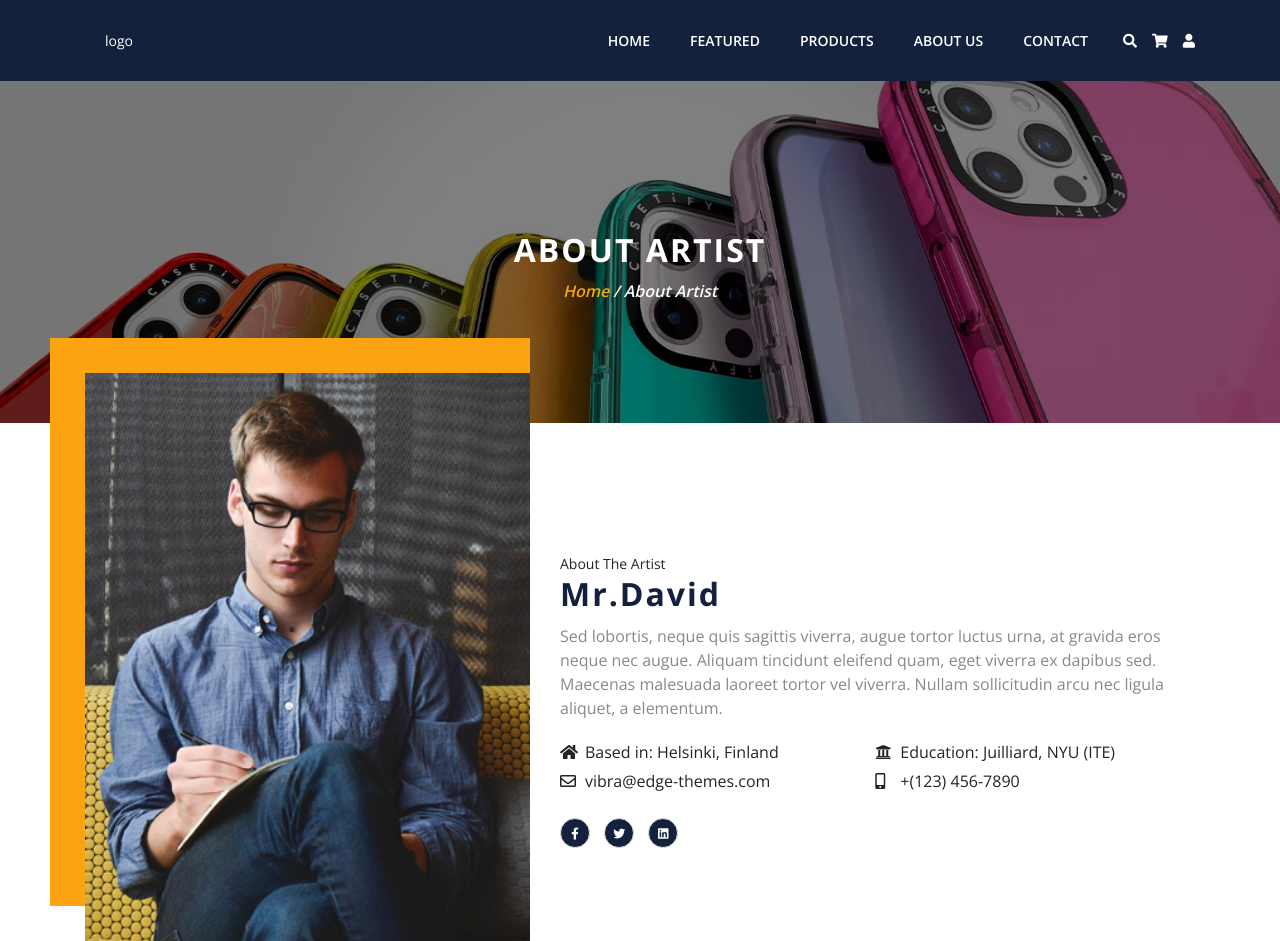
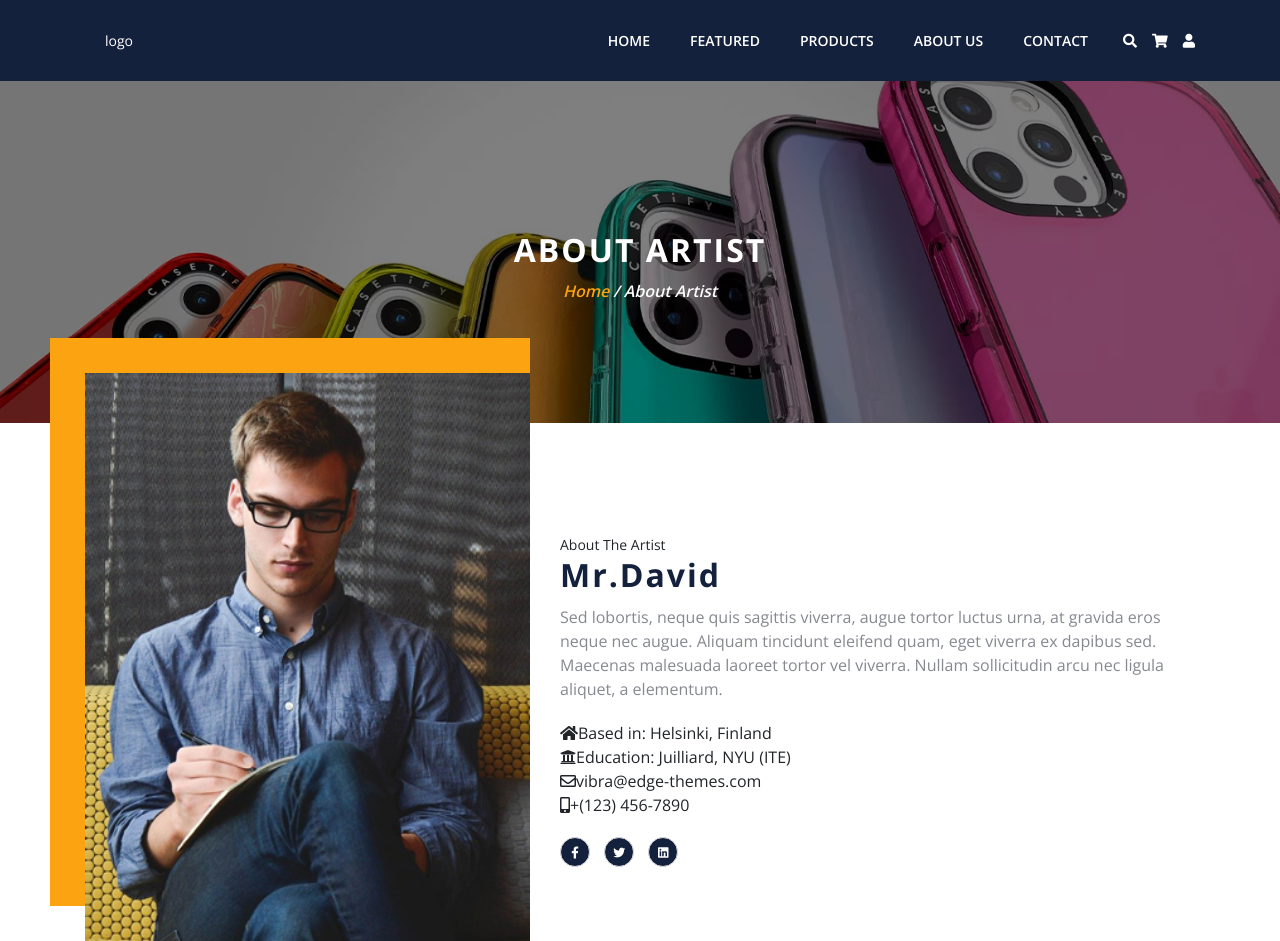
Before and after one commit to imtiiaz/mobile-case, a plain HTML site: page artist.html in a window 1280 px wide. Shown: the top 941 px of the page. Drawn offline with nearby package versions, Linux system fonts and the light colour scheme.

Commit message:
Add files via upload

```diff
--- a/css/style.css
+++ b/css/style.css
@@ -505,8 +505,6 @@ button.owl-next span {
 }
 
 
-
-
 /* 5.-------------------------------------------
                     Featured Section
 -----------------------------------------------*/
@@ -553,7 +551,7 @@ button.owl-next span {
     font-size: 14px;
     color: #333;
     border-radius: 5px;
-    margin: 0 5px;
+    margin: 5px;
     padding: 10px;
     background: rgba(252, 183, 0, 0.8);
     transition: all linear .2s;
@@ -2753,31 +2751,6 @@ table tr:hover {
     color: #fff;
     border: 1px solid #14213d;
 }
-
-.artist_info ul {}
-
-.artist_info ul li {
-    display: inline-block;
-    padding-left: 25px;
-    margin-bottom: 5px;
-    width: 49%;
-    position: relative;
-    cursor: pointer;
-}
-
-/*
-.artist_info ul li:hover {
-    color: #fca311;
-}
-*/
-
-.artist_info ul li i {
-    position: absolute;
-    left: 0;
-    top: 50%;
-    transform: translateY(-50%);
-}
-
 .artist_info .social a i {
     font-size: 12px;
     color: #fff;
```
